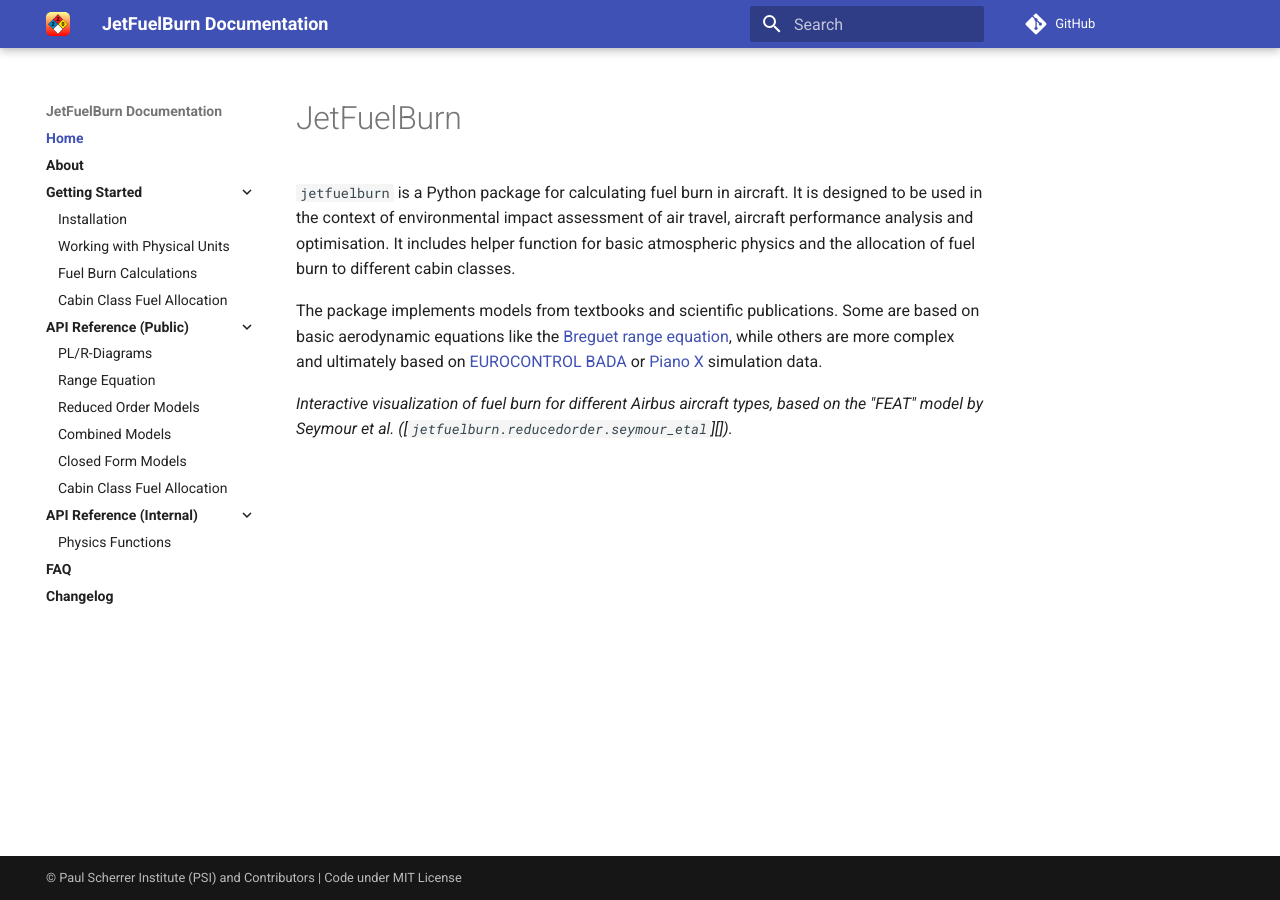
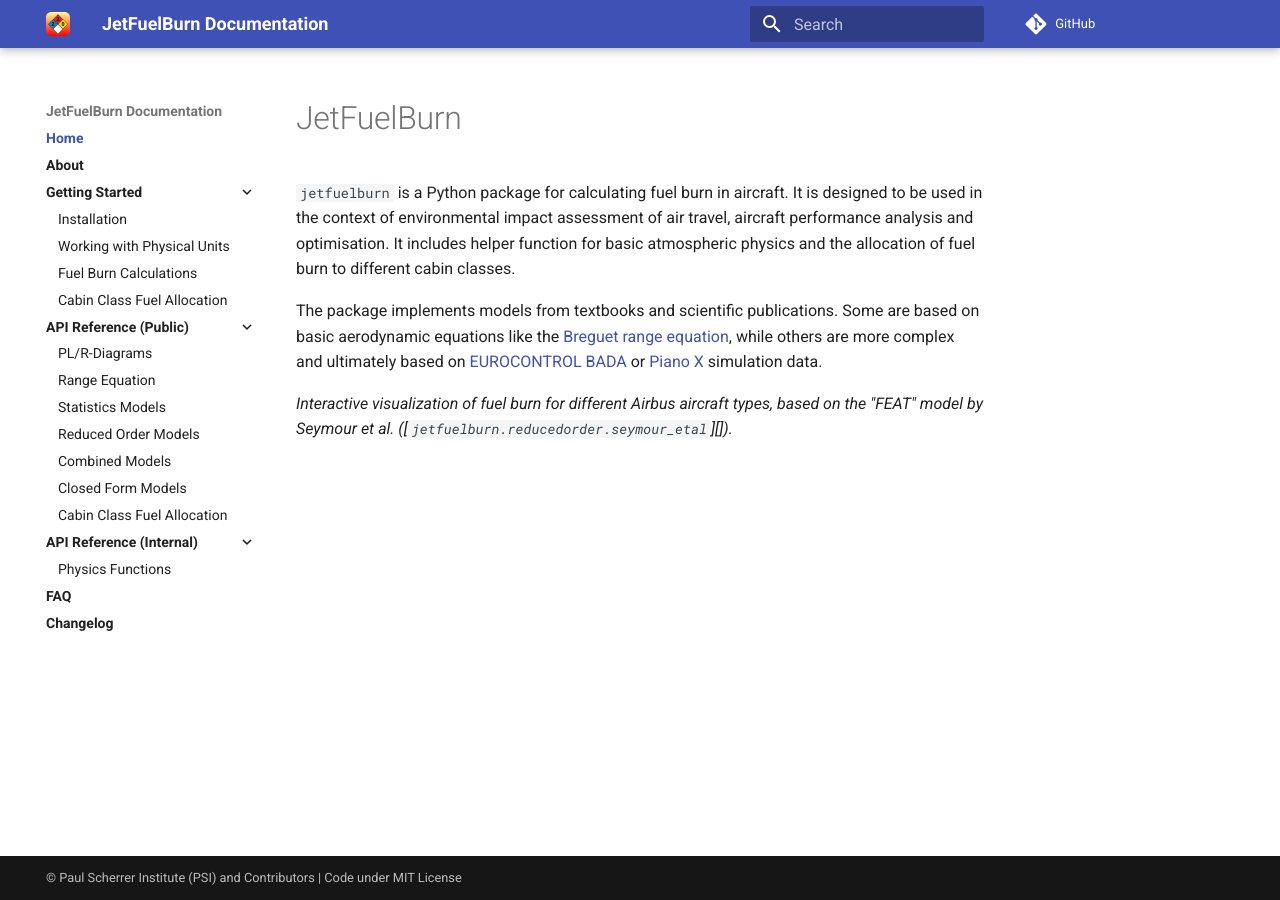
Before and after one commit to sustainableaviation/jetfuelburn, an MkDocs documentation site: the page built from docs/index.md, in a window 1280 px wide. Built offline with MkDocs 1.6.1 and Material for MkDocs 9.7.7, drawn with Linux system fonts in a browser that asks for light colours; comment, search, counter and statistics services are not loaded.

Commit message:
updated documentation

```diff
--- a/mkdocs.yaml
+++ b/mkdocs.yaml
@@ -13,6 +13,7 @@ nav:
   - API Reference (Public):
     - PL/R-Diagrams: 'api/diagrams.md'
     - Range Equation: 'api/breguet.md'
+    - Statistics Models: 'api/statistics.md'
     - Reduced Order Models: 'api/reducedorder.md'
     - Combined Models: 'api/combined.md'
     - Closed Form Models: 'api/closedform.md'
```
Also changed, not shown: docs/api/statistics.md (added, +1 -0 lines).
